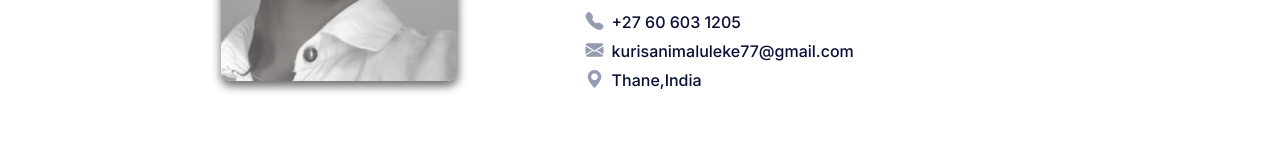
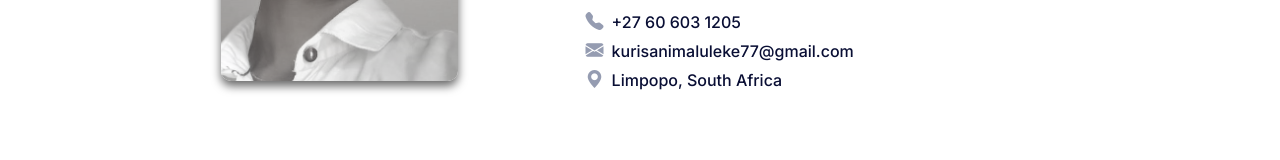
Before and after one commit to Kurisani-web/dev-portfolio, a React (Vite) app in the folder client/: page /about in a window 1280 px wide. Shown: the part 491-651 px from the top of the page. Built offline with nearby package versions, Linux system fonts and the light colour scheme.

Commit message:
Update About.jsx

```diff
--- a/client/src/components/About.jsx
+++ b/client/src/components/About.jsx
@@ -21,15 +21,21 @@ export default function About() {
         <ul className="contact">
           <li>
             <i className="bi bi-telephone-fill"></i>
-            <Link>+27 60 603 1205</Link>
+            <a href="tel:+27606031205">+27 60 603 1205</a>
           </li>
           <li>
             <i className="bi bi-envelope-fill"></i>
-            <Link>kurisanimaluleke77@gmail.com</Link>
+            <a href="mailto:kurisanimaluleke77@gmail.com">kurisanimaluleke77@gmail.com</a>
           </li>
           <li>
             <i className="bi bi-geo-alt-fill"></i>
-            <Link>Thane,India</Link>
+            <a
+              href="https://www.google.com/maps/search/?api=1&query=Limpopo%2C+South+Africa"
+              target="_blank"
+              rel="noopener noreferrer"
+            >
+              Limpopo, South Africa
+            </a>
           </li>
         </ul>
       </div>
```
